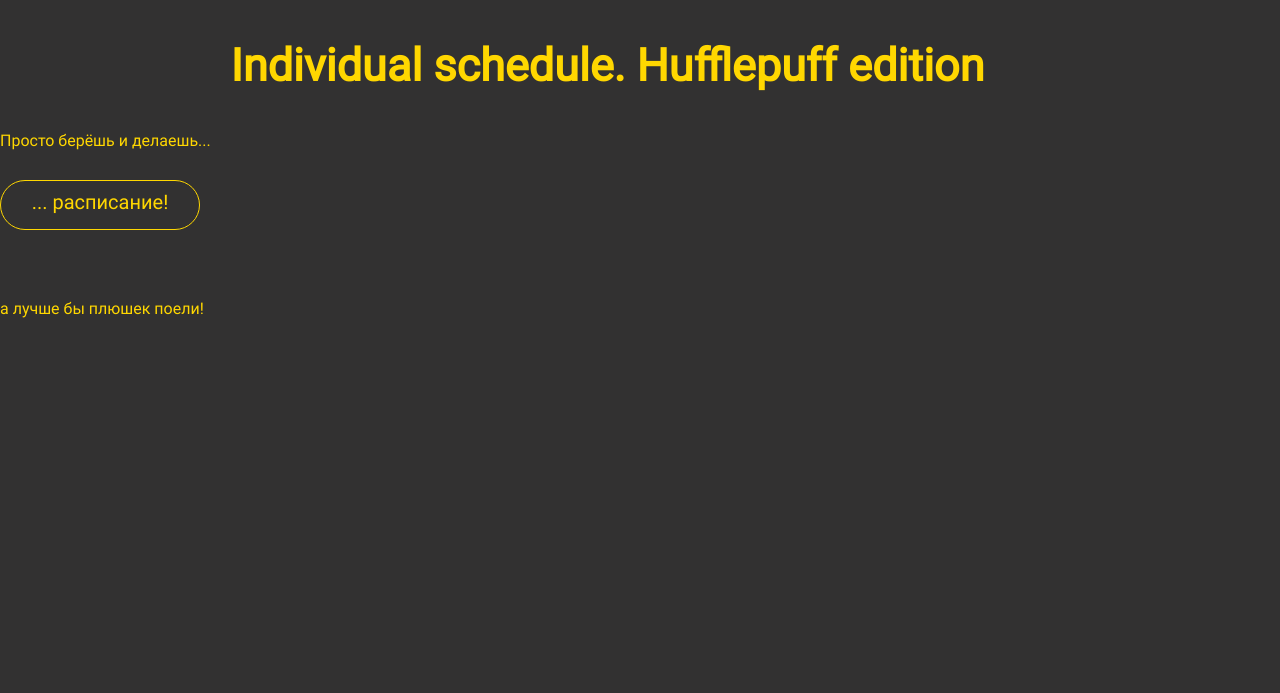
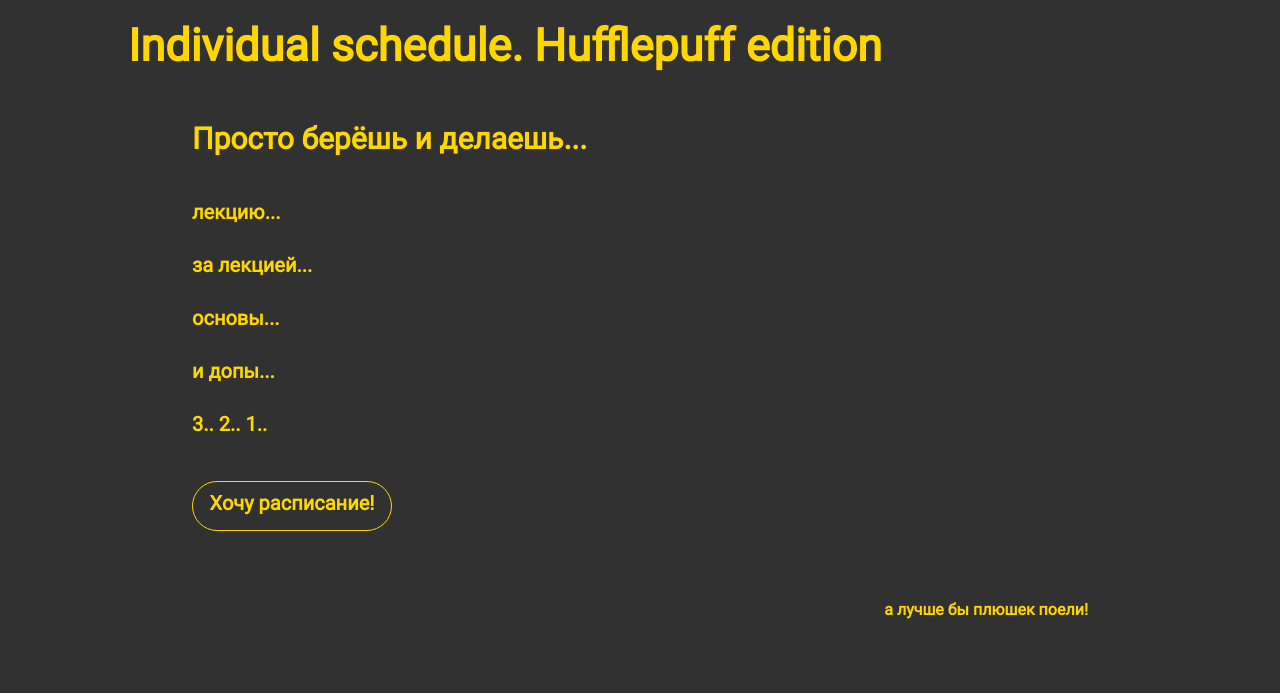
Before and after one commit to lienia/individual-schedule, a plain HTML site: page index.html in a window 1280 px wide. Drawn offline with Linux system fonts and the light colour scheme.

Commit message:
Update index.html

```diff
--- a/index.html
+++ b/index.html
@@ -8,21 +8,21 @@
     <link rel="stylesheet" href="./index.css">
   </head>
   <body class="page">
-    <header class="header">
+    <header>
       <h1 class="header">Individual schedule. Hufflepuff edition</h1>
     </header>
-    <div class="advice">
-      <span>Просто берёшь и делаешь...</span>
-    </div>
-    <div class="advice">
-      <p class="lesson1"></p>
-      <p class="lesson2"></p>
-      <p class="lesson3"></p>
-      <p class="lesson4"></p>
-      <p class="lesson5"></p>
-    </div>
-    <div class="button">... расписание!</div>
-    <p class="footer">а лучше бы плюшек поели!</p>
+    <main>
+      <section class="schedule">
+        <p>Просто берёшь и делаешь...</p>
+        <p class="lesson lesson1">лекцию...</p>
+        <p class="lesson lesson2">за лекцией...</p>
+        <p class="lesson lesson3">основы...</p>
+        <p class="lesson lesson4">и допы...</p>
+        <p class="lesson lesson5">3.. 2.. 1..</p>
+        <div class="button">Хочу расписание!</div>
+        <p class="footer">а лучше бы плюшек поели!</p>
+      </section>
+    </main>
     <script src="https://code.s3.yandex.net/web-code/smoothly.js"></script>
     <script src="./script-test.js"></script>
   </body>
```
